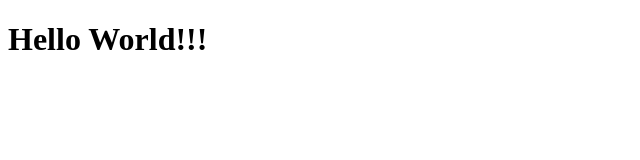
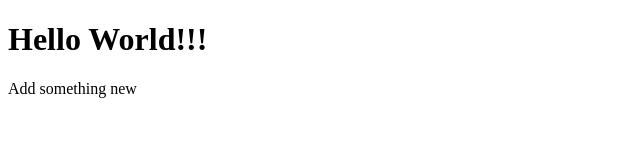
Before and after one commit to 405722907/TestRepository, a plain HTML site: page cici/index.html in a window 1280 px wide. Shown: the whole page, without its empty margins (0-640 px from the left). Drawn offline with Linux system fonts and the light colour scheme.

Commit message:
add something new #2

```diff
--- a/cici/index.html
+++ b/cici/index.html
@@ -10,5 +10,6 @@
 
  <body>
 	<h1>Hello World!!!</h1>
+	<div>Add something new</div>
  </body>
 </html>
```
